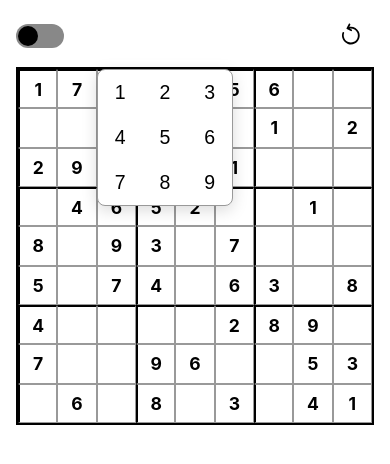
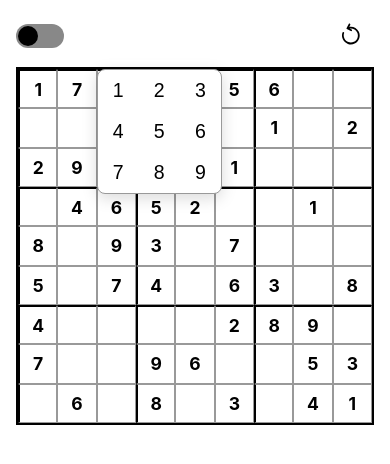
Before and after one commit to imolivercom/sudoku-mini, a plain HTML site: page index.html in a window 390 px wide. Both pictures are taken after a click on the element 116 px from the left and 88 px from the top of the page. Drawn offline with Linux system fonts and the light colour scheme.

Commit message:
index.html

```diff
--- a/index.html
+++ b/index.html
@@ -5,48 +5,74 @@
   <meta name="viewport" content="width=device-width,initial-scale=1,maximum-scale=1,user-scalable=no" />
   <meta name="world-mini-app" content="v1" />
   <title>Sudoku</title>
+
   <style>
     :root {
       --bg-light: #ffffff;
       --fg-light: #000000;
-      --bg-dark: #000000;
-      --fg-dark: #ffffff;
+      --bg-dark : #000000;
+      --fg-dark : #ffffff;
     }
     *{box-sizing:border-box;-webkit-tap-highlight-color:transparent}
-    html,body{height:100%;margin:0;background:var(--bg-light);color:var(--fg-light);font-family:-apple-system,BlinkMacSystemFont,'SF Pro',sans-serif}
+    html,body{
+      height:100%;margin:0;
+      background:var(--bg-light);color:var(--fg-light);
+      font-family:-apple-system,BlinkMacSystemFont,"SF Pro",sans-serif
+    }
     [data-theme="dark"] body{background:var(--bg-dark);color:var(--fg-dark)}
+
     #app{height:100%;display:flex;flex-direction:column;align-items:center;gap:.75rem;padding:1rem}
+
+    /* header */
     .sudoku-header{width:100%;max-width:600px;display:flex;justify-content:space-between;align-items:center}
     .switch{position:relative;width:48px;height:24px;background:#888;border-radius:12px;cursor:pointer}
     .switch::before{content:"";position:absolute;width:20px;height:20px;border-radius:50%;background:currentColor;top:2px;left:2px;transition:transform .25s ease}
     [data-theme="dark"] .switch::before{transform:translateX(24px)}
+
+    /* board */
     .board-wrapper{width:100%;max-width:600px;aspect-ratio:1/1;position:relative;touch-action:manipulation}
     .grid{display:grid;grid-template-columns:repeat(9,1fr);grid-template-rows:repeat(9,1fr);width:100%;height:100%;border:2px solid currentColor}
     .cell{border:1px solid #999;display:flex;align-items:center;justify-content:center;font-size:clamp(16px,4.5vw,28px);cursor:pointer;user-select:none}
     .cell[data-heavy-top]{border-top:2px solid currentColor}
     .cell[data-heavy-left]{border-left:2px solid currentColor}
     .cell.prefilled{font-weight:bold;pointer-events:none}
-    .cell.correct{background:#28cd41;color:#fff}
+    .cell.correct  {background:#28cd41;color:#fff}
     .cell.incorrect{background:#ff453a;color:#fff}
-    .popup{position:absolute;display:grid;grid-template-columns:repeat(3,1fr);grid-template-rows:repeat(3,1fr);width:min(35vw,160px);aspect-ratio:1/1;background:var(--bg-light);border:1px solid #999;border-radius:8px;box-shadow:0 4px 16px rgba(0,0,0,.15);animation:fade .2s ease;z-index:10}
+
+    /* popup */
+    .popup{
+      position:absolute;display:grid;
+      grid-template-columns:repeat(3,1fr);grid-template-rows:repeat(3,1fr);
+      background:var(--bg-light);
+      border:1px solid #999;border-radius:8px;box-shadow:0 4px 16px rgba(0,0,0,.15);
+      animation:fade .2s ease;z-index:10
+    }
     [data-theme="dark"] .popup{background:var(--bg-dark)}
     .popup button{border:none;background:none;font-size:clamp(18px,5vw,32px);cursor:pointer;color:inherit}
     .popup button:hover{background:#007aff;color:#fff}
+
+    /* win banner */
     #win{position:fixed;inset:0;display:none;align-items:center;justify-content:center;font-size:clamp(24px,6vw,48px);font-weight:700;backdrop-filter:blur(3px)}
     #win.show{display:flex}
+
     @keyframes fade{from{opacity:0;transform:scale(.95)}to{opacity:1;transform:scale(1)}}
   </style>
+
   <script type="module">
     import { MiniKit } from 'https://cdn.jsdelivr.net/npm/@worldcoin/minikit-js@1.3.0/+esm';
     console.log('World Mini App detected?', MiniKit.isInstalled?.());
   </script>
 </head>
+
 <body>
   <div id="app">
     <div class="sudoku-header">
       <div class="switch" id="themeToggle"></div>
       <button id="newGame" aria-label="New game" style="background:none;border:none;cursor:pointer;">
-        <svg id="refreshIcon" width="34" height="34" viewBox="-7.5 0 32 32" fill="currentColor"><title>Restart</title><path d="M15.88 13.84c-1.68-3.48-5.44-5.24-9.04-4.6l0.96-1.8c0.24-0.4 0.08-0.92-0.32-1.12-0.4-0.24-0.92-0.08-1.12 0.32l-1.96 3.64c0 0-0.44 0.72 0.24 1.04l3.64 1.96c0.12 0.08 0.28 0.12 0.4 0.12 0.28 0 0.6-0.16 0.72-0.44 0.24-0.4 0.08-0.92-0.32-1.12l-1.88-1.04c2.84-0.48 5.8 0.96 7.12 3.68 1.6 3.32 0.2 7.32-3.12 8.88-1.6 0.76-3.4 0.88-5.08 0.28s-3.04-1.8-3.8-3.4c-0.76-1.6-0.88-3.4-0.28-5.08 0.16-0.44-0.08-0.92-0.52-1.08-0.4-0.08-0.88 0.16-1.04 0.6-0.72 2.12-0.6 4.36 0.36 6.36s2.64 3.52 4.76 4.28c0.92 0.32 1.84 0.48 2.76 0.48 1.24 0 2.48-0.28 3.6-0.84 4.16-2 5.92-7 3.92-11.12z"/></svg>
+        <svg id="refreshIcon" width="34" height="34" viewBox="-7.5 0 32 32" fill="currentColor">
+          <title>Restart</title>
+          <path d="M15.88 13.84c-1.68-3.48-5.44-5.24-9.04-4.6l0.96-1.8c0.24-0.4 0.08-0.92-0.32-1.12-0.4-0.24-0.92-0.08-1.12 0.32l-1.96 3.64c0 0-0.44 0.72 0.24 1.04l3.64 1.96c0.12 0.08 0.28 0.12 0.4 0.12 0.28 0 0.6-0.16 0.72-0.44 0.24-0.4 0.08-0.92-0.32-1.12l-1.88-1.04c2.84-0.48 5.8 0.96 7.12 3.68 1.6 3.32 0.2 7.32-3.12 8.88-1.6 0.76-3.4 0.88-5.08 0.28s-3.04-1.8-3.8-3.4c-0.76-1.6-0.88-3.4-0.28-5.08 0.16-0.44-0.08-0.92-0.52-1.08-0.4-0.08-0.88 0.16-1.04 0.6-0.72 2.12-0.6 4.36 0.36 6.36s2.64 3.52 4.76 4.28c0.92 0.32 1.84 0.48 2.76 0.48 1.24 0 2.48-0.28 3.6-0.84 4.16-2 5.92-7 3.92-11.12z"/>
+        </svg>
       </button>
     </div>
 
@@ -55,70 +81,156 @@
   </div>
 
   <script>
-    const gridEl=document.getElementById('grid');
-    const themeToggle=document.getElementById('themeToggle');
-    const winEl=document.getElementById('win');
-    const newGameBtn=document.getElementById('newGame');
-    let solution=[],popup;
+    /* ---------- helpers ---------- */
+    const shuffle = arr=>{
+      for(let i=arr.length-1;i>0;i--){const j=Math.floor(Math.random()*(i+1));[arr[i],arr[j]]=[arr[j],arr[i]];}
+      return arr;
+    };
 
-    // base solved board
-    const BASE=[[5,3,4,6,7,8,9,1,2],[6,7,2,1,9,5,3,4,8],[1,9,8,3,4,2,5,6,7],[8,5,9,7,6,1,4,2,3],[4,2,6,8,5,3,7,9,1],[7,1,3,9,2,4,8,5,6],[9,6,1,5,3,7,2,8,4],[2,8,7,4,1,9,6,3,5],[3,4,5,2,8,6,1,7,9]];
+    const BASE=[[5,3,4,6,7,8,9,1,2],[6,7,2,1,9,5,3,4,8],[1,9,8,3,4,2,5,6,7],
+                [8,5,9,7,6,1,4,2,3],[4,2,6,8,5,3,7,9,1],[7,1,3,9,2,4,8,5,6],
+                [9,6,1,5,3,7,2,8,4],[2,8,7,4,1,9,6,3,5],[3,4,5,2,8,6,1,7,9]];
 
-    function shuffle(arr){for(let i=arr.length-1;i>0;i--){const j=Math.floor(Math.random()*(i+1));[arr[i],arr[j]]=[arr[j],arr[i]];}return arr;}
+    function permuteBoard(){
+      let b = BASE.map(r=>r.slice());
 
-    function permuteBoard(){// deep copy
-      let board=BASE.map(r=>r.slice());
-      // 1. random digit mapping
+      /* 1  random digit mapping */
       const digits=shuffle([1,2,3,4,5,6,7,8,9]);
-      board=board.map(row=>row.map(v=>digits[v-1]));
-      // 2. shuffle rows within each band
-      const bands=[0,1,2];
-      bands.forEach(b=>{
-        const rows=[0,1,2].map(i=>board[b*3+i]);
-        shuffle(rows);
-        rows.forEach((row,i)=>{board[b*3+i]=row;});
+      b = b.map(r=>r.map(v=>digits[v-1]));
+
+      /* 2  shuffle rows within bands */
+      [0,1,2].forEach(band=>{
+        const rows=[0,1,2].map(i=>b[band*3+i]);
+        shuffle(rows); rows.forEach((row,i)=>{b[band*3+i]=row;});
       });
-      // 3. shuffle row bands themselves
-      const bandRows=[board.slice(0,3),board.slice(3,6),board.slice(6,9)];
-      shuffle(bandRows);
-      board=[...bandRows[0],...bandRows[1],...bandRows[2]];
-      // 4. shuffle cols similarly
-      // transpose to reuse logic
-      let cols=board[0].map((_,i)=>board.map(r=>r[i]));
-      // shuffle cols within stacks
-      [0,1,2].forEach(s=>{
-        const cThree=[0,1,2].map(i=>cols[s*3+i]);
-        shuffle(cThree);
-        cThree.forEach((c,i)=>{cols[s*3+i]=c;});
+
+      /* 3  shuffle row bands */
+      const bandRows=[b.slice(0,3),b.slice(3,6),b.slice(6,9)];
+      shuffle(bandRows); b=[...bandRows[0],...bandRows[1],...bandRows[2]];
+
+      /* 4  shuffle cols */
+      let cols=b[0].map((_,i)=>b.map(r=>r[i]));
+      [0,1,2].forEach(stack=>{
+        const three=[0,1,2].map(i=>cols[stack*3+i]);
+        shuffle(three); three.forEach((c,i)=>{cols[stack*3+i]=c;});
       });
-      // shuffle col stacks
-      const colStacks=[cols.slice(0,3),cols.slice(3,6),cols.slice(6,9)];
-      shuffle(colStacks);
-      cols=[...colStacks[0],...colStacks[1],...colStacks[2]];
-      // transpose back
-      board=cols[0].map((_,i)=>cols.map(c=>c[i]));
-      return board;
+      const stacks=[cols.slice(0,3),cols.slice(3,6),cols.slice(6,9)];
+      shuffle(stacks); cols=[...stacks[0],...stacks[1],...stacks[2]];
+      b = cols[0].map((_,i)=>cols.map(c=>c[i]));
+
+      return b;
     }
 
     function generatePuzzle(){
       const solved=permuteBoard();
-      const puzzle=solved.map(row=>row.map(v=>Math.random()<0.5?v:0));
-      return{puzzle,solved};
+      const puzzle=solved.map(r=>r.map(v=>Math.random()<0.5?v:0));
+      return {puzzle,solved};
     }
 
-    function buildBoard(){const{puzzle,solved}=generatePuzzle();solution=solved;gridEl.innerHTML='';for(let r=0;r<9;r++){for(let c=0;c<9;c++){const cell=document.createElement('div');cell.className='cell';if(r%3===0)cell.dataset.heavyTop='';if(c%3===0)cell.dataset.heavyLeft='';cell.dataset.row=r;cell.dataset.col=c;const v=puzzle[r][c];if(v){cell.textContent=v;cell.classList.add('prefilled');}else{cell.addEventListener('click',()=>showPopup(cell));}gridEl.appendChild(cell);}}}
+    /* ---------- DOM + logic ---------- */
+    const gridEl      = document.getElementById('grid');
+    const themeToggle = document.getElementById('themeToggle');
+    const winEl       = document.getElementById('win');
+    const newGameBtn  = document.getElementById('newGame');
 
-    function showPopup(cell){if(popup)popup.remove();popup=document.createElement('div');popup.className='popup';for(let i=1;i<=9;i++){const btn=document.createElement('button');btn.textContent=i;btn.onclick=e=>{e.stopPropagation();setCellValue(cell,i);popup.remove();popup=null;};popup.appendChild(btn);}const boardRect=document.querySelector('.board-wrapper').getBoundingClientRect();const cellRect=cell.getBoundingClientRect();popup.style.left=`${cellRect.left-boardRect.left}px`;popup.style.top=`${cellRect.top-boardRect.top}px`;document.querySelector('.board-wrapper').appendChild(popup);}
+    let solution = [], popup=null;
 
-    function setCellValue(cell,val){const r=+cell.dataset.row,c=+cell.dataset.col;cell.textContent=val;const correct=val==solution[r][c];cell.classList.remove('correct','incorrect');cell.classList.add(correct?'correct':'incorrect');if(correct&&checkWin()){winEl.classList.add('show');setTimeout(()=>{winEl.classList.remove('show');buildBoard();},2000);}}
+    function buildBoard(){
+      const {puzzle,solved}=generatePuzzle();
+      solution=solved; gridEl.innerHTML='';
 
-    function checkWin(){return[...gridEl.children].every(el=>el.classList.contains('prefilled')||el.classList.contains('correct'));}
+      for(let r=0;r<9;r++){
+        for(let c=0;c<9;c++){
+          const cell=document.createElement('div');
+          cell.className='cell';
+          if(r%3===0) cell.dataset.heavyTop ='';
+          if(c%3===0) cell.dataset.heavyLeft='';
+          cell.dataset.row=r; cell.dataset.col=c;
 
-    newGameBtn.addEventListener('click',()=>{const icon=document.getElementById('refreshIcon');icon.style.transition='transform .8s cubic-bezier(.23,1,.32,1)';icon.style.transform='rotate(360deg)';setTimeout(()=>{icon.style.transform='rotate(0deg)';},800);buildBoard();});
+          const v=puzzle[r][c];
+          if(v){
+            cell.textContent=v;
+            cell.classList.add('prefilled');
+          }else{
+            cell.addEventListener('click',()=>showPopup(cell));
+          }
+          gridEl.appendChild(cell);
+        }
+      }
+    }
 
-    document.documentElement.setAttribute('data-theme',window.matchMedia('(prefers-color-scheme: dark)').matches?'dark':'light');
-    themeToggle.addEventListener('click',()=>{const next=document.documentElement.getAttribute('data-theme')==='dark'?'light':'dark';document.documentElement.setAttribute('data-theme',next);});
+    function showPopup(cell){
+      if(popup) popup.remove();
+      const wrapper   = document.querySelector('.board-wrapper');
+      const wRect     = wrapper.getBoundingClientRect();
+      const popupSize = Math.min(wRect.width*0.35,160);   // clamp size
 
+      popup=document.createElement('div');
+      popup.className='popup';
+      popup.style.width = popup.style.height = popupSize+'px';
+
+      for(let i=1;i<=9;i++){
+        const btn=document.createElement('button');
+        btn.textContent=i;
+        btn.onclick=e=>{
+          e.stopPropagation();
+          setCellValue(cell,i);
+          popup.remove(); popup=null;
+        };
+        popup.appendChild(btn);
+      }
+      wrapper.appendChild(popup);
+
+      // position & clamp
+      const cRect=cell.getBoundingClientRect();
+      let left = cRect.left - wRect.left;
+      let top  = cRect.top  - wRect.top;
+
+      if(left + popupSize > wRect.width ) left = wRect.width  - popupSize;
+      if(top  + popupSize > wRect.height) top  = wRect.height - popupSize;
+      if(left < 0) left = 0;
+      if(top  < 0) top  = 0;
+
+      popup.style.left = left+'px';
+      popup.style.top  = top +'px';
+    }
+
+    function setCellValue(cell,val){
+      const r=+cell.dataset.row, c=+cell.dataset.col;
+      cell.textContent=val;
+      const ok = val==solution[r][c];
+      cell.classList.remove('correct','incorrect');
+      cell.classList.add(ok?'correct':'incorrect');
+
+      if(ok && checkWin()){
+        winEl.classList.add('show');
+        setTimeout(()=>{
+          winEl.classList.remove('show');
+          buildBoard();
+        },2000);
+      }
+    }
+
+    const checkWin=()=>[...gridEl.children].every(el=>el.classList.contains('prefilled')||el.classList.contains('correct'));
+
+    /* ---------- event listeners ---------- */
+    newGameBtn.addEventListener('click',()=>{
+      const icon=document.getElementById('refreshIcon');
+      icon.style.transition='transform .8s cubic-bezier(.23,1,.32,1)';
+      icon.style.transform='rotate(360deg)';
+      setTimeout(()=>{icon.style.transform='rotate(0deg)';},800);
+      buildBoard();
+    });
+
+    document.documentElement.setAttribute('data-theme',
+      window.matchMedia('(prefers-color-scheme: dark)').matches?'dark':'light');
+
+    themeToggle.addEventListener('click',()=>{
+      const next=document.documentElement.getAttribute('data-theme')==='dark'?'light':'dark';
+      document.documentElement.setAttribute('data-theme',next);
+    });
+
+    /* ---------- init ---------- */
     buildBoard();
   </script>
 </body>
```
